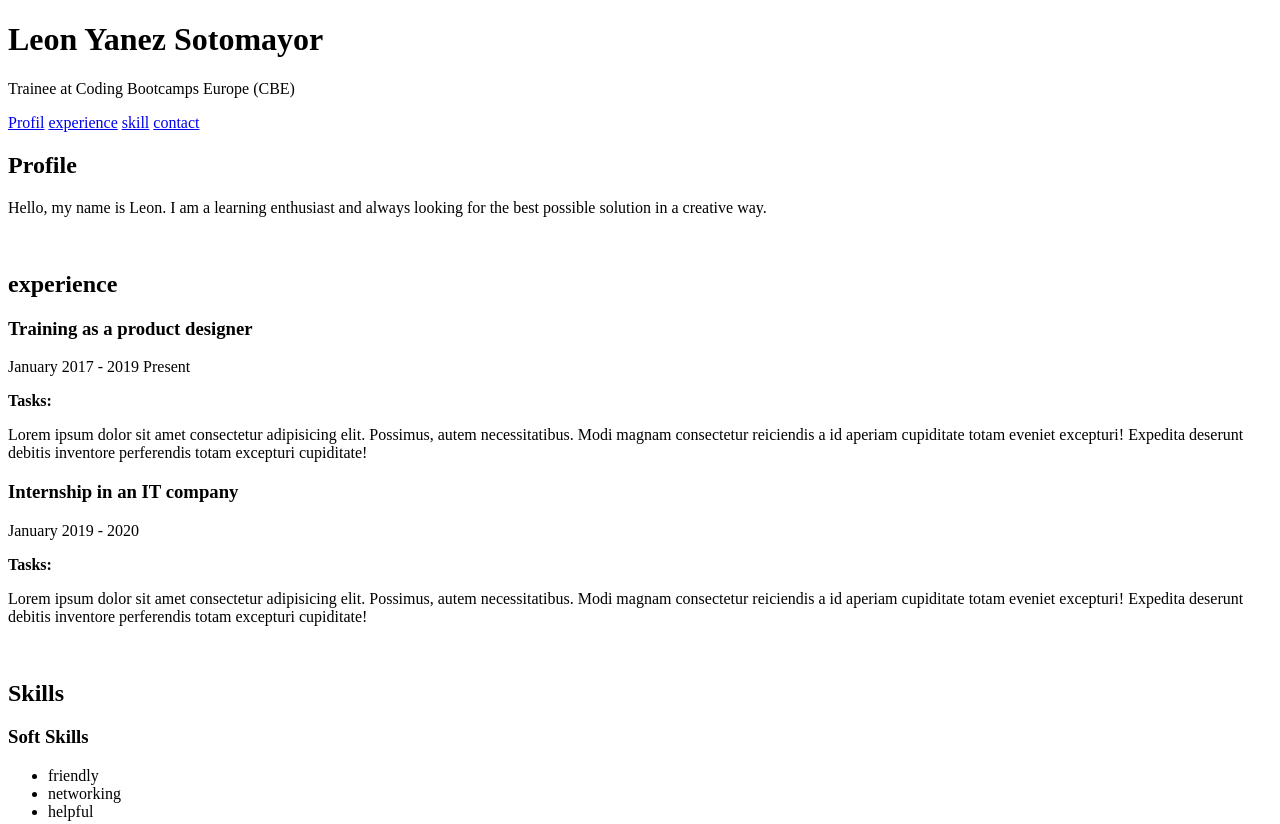
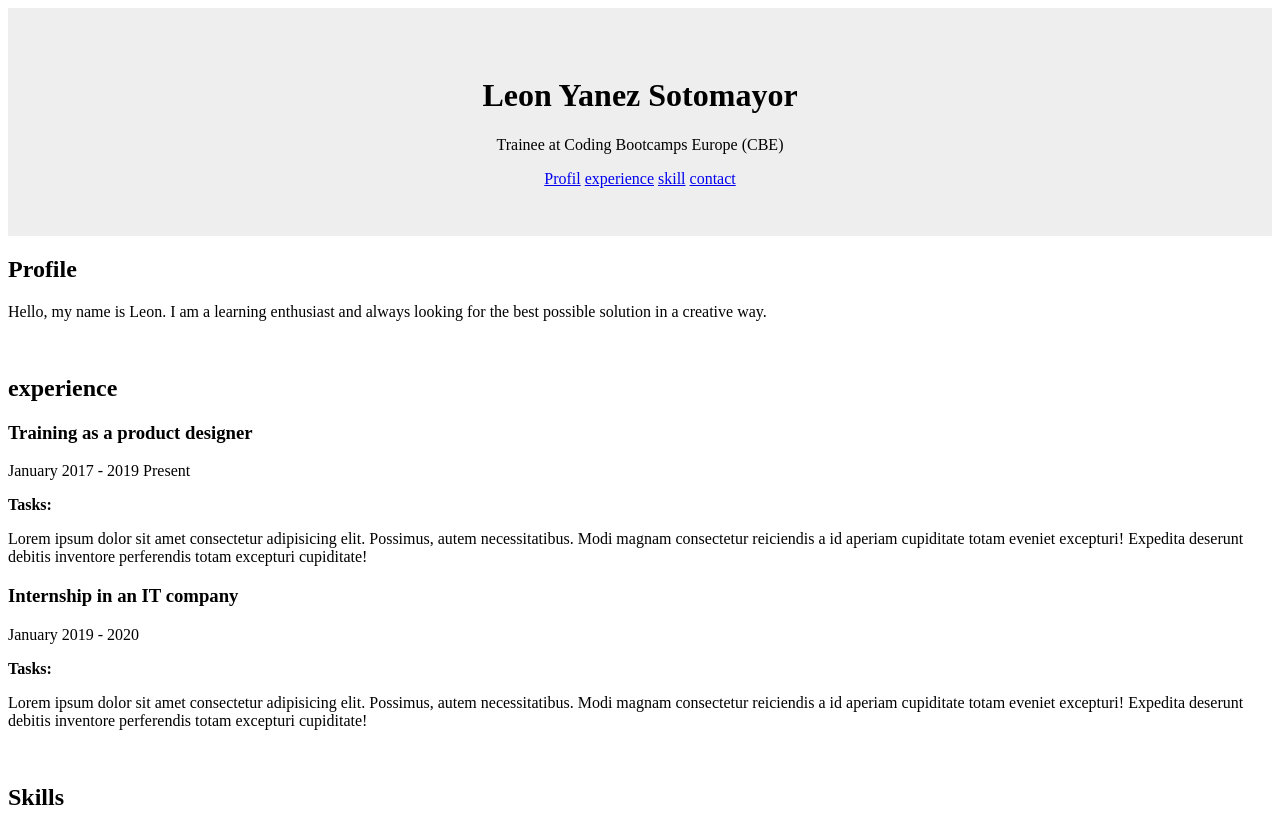
Before and after one commit to Leon-Yanez/cv, a plain HTML site: page index.html in a window 1280 px wide. Shown: the top 824 px of the page. Drawn offline with Linux system fonts and the light colour scheme.

Commit message:
Update index.html

```diff
--- a/index.html
+++ b/index.html
@@ -4,19 +4,19 @@
     <meta charset="UTF-8">
     <meta http-equiv="X-UA-Compatible" content="IE=edge">
     <meta name="viewport" content="width=device-width, initial-scale=1.0">
-    <link rel="stylesheet" href="cv_styling.css">
+    <link rel="stylesheet" type="text/css" href="cv_styling.css">
     <title>Document</title>
 </head>
 
 <body>
-  <header>
+  <header class= "header">
     <h1>Leon Yanez Sotomayor</h1>
     <p>Trainee at Coding Bootcamps Europe (CBE)</p>
     <nav>
-      <a href="#profile">Profil</a>
-      <a href="#experience">experience</a>
-      <a href="#skill">skill</a>
-      <a href="#contact">contact</a>
+      <a class="nav" href="#profile">Profil</a>
+      <a class="nav" href="#experience">experience</a>
+      <a class="nav" href="#skill">skill</a>
+      <a class="nav" href="#contact">contact</a>
     </nav>
   </header>
 
```
